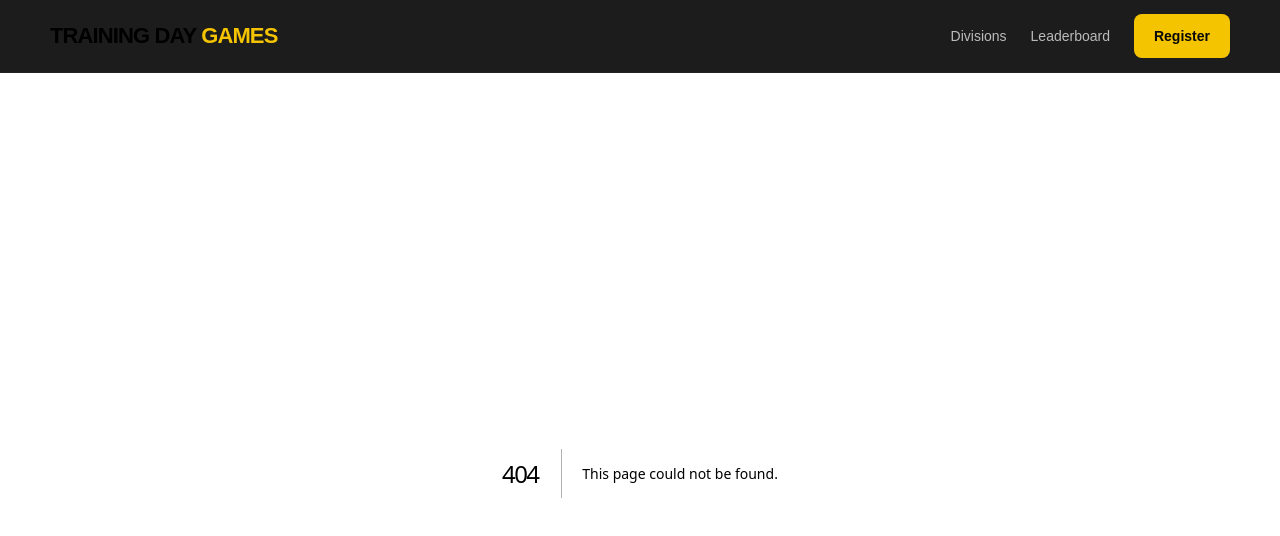
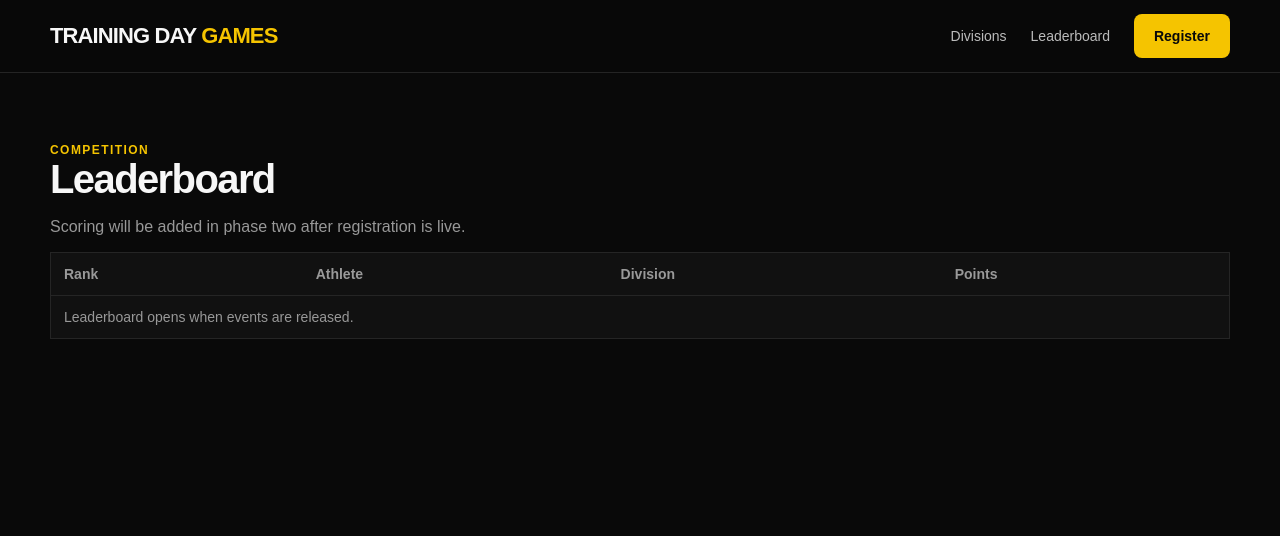
Before and after one commit to damectdominguez-bit/Training-Day-Games, a Next.js app: page /leaderboard in a window 1280 px wide. Before the commit this address had no page. Shown: the top 536 px of the page. Built offline with nearby package versions, Linux system fonts and the light colour scheme.

Commit message:
Add leaderboard foundation

```diff
--- /dev/null
+++ b/app/leaderboard/page.tsx
@@ -0,0 +1,15 @@
+export default function Leaderboard() {
+  return (
+    <main className="container">
+      <section>
+        <div className="eyebrow">Competition</div>
+        <h2 className="section-title">Leaderboard</h2>
+        <p className="muted">Scoring will be added in phase two after registration is live.</p>
+        <table>
+          <thead><tr><th>Rank</th><th>Athlete</th><th>Division</th><th>Points</th></tr></thead>
+          <tbody><tr><td colSpan={4} className="muted">Leaderboard opens when events are released.</td></tr></tbody>
+        </table>
+      </section>
+    </main>
+  );
+}
```
